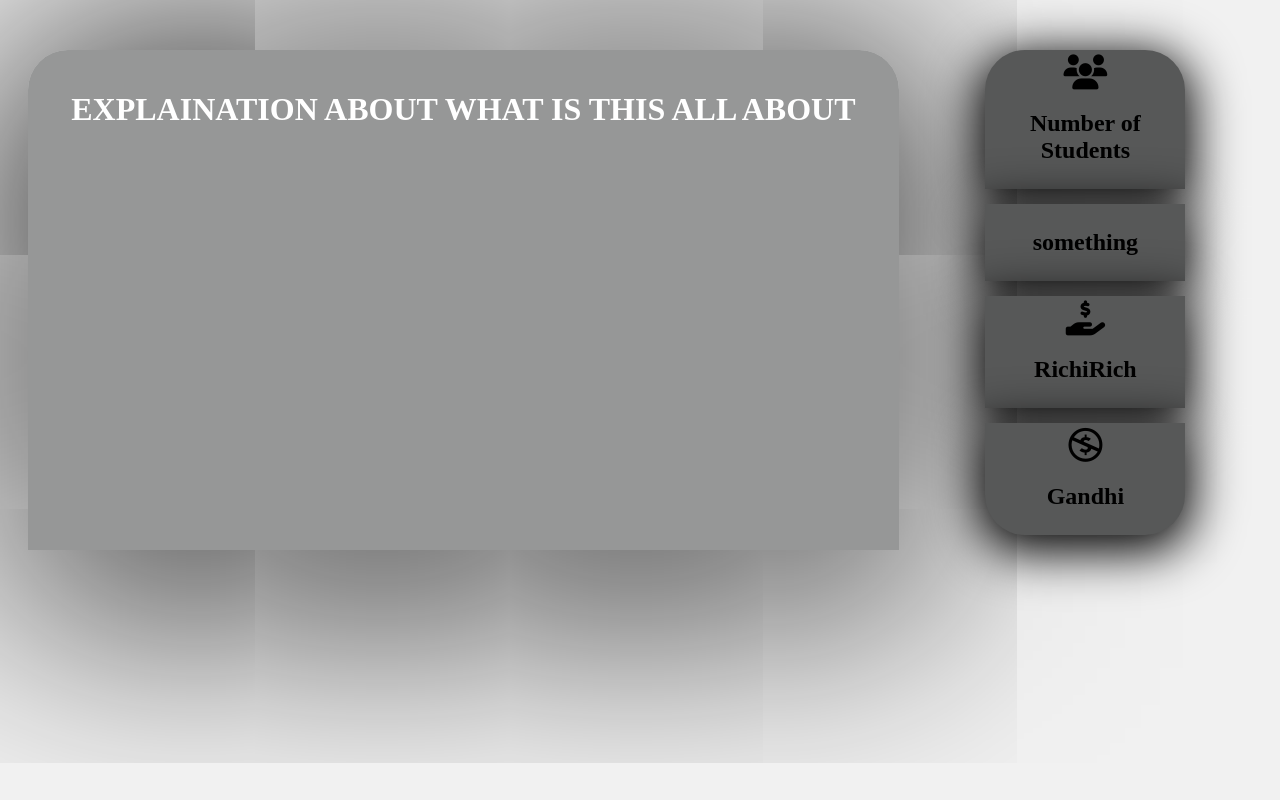
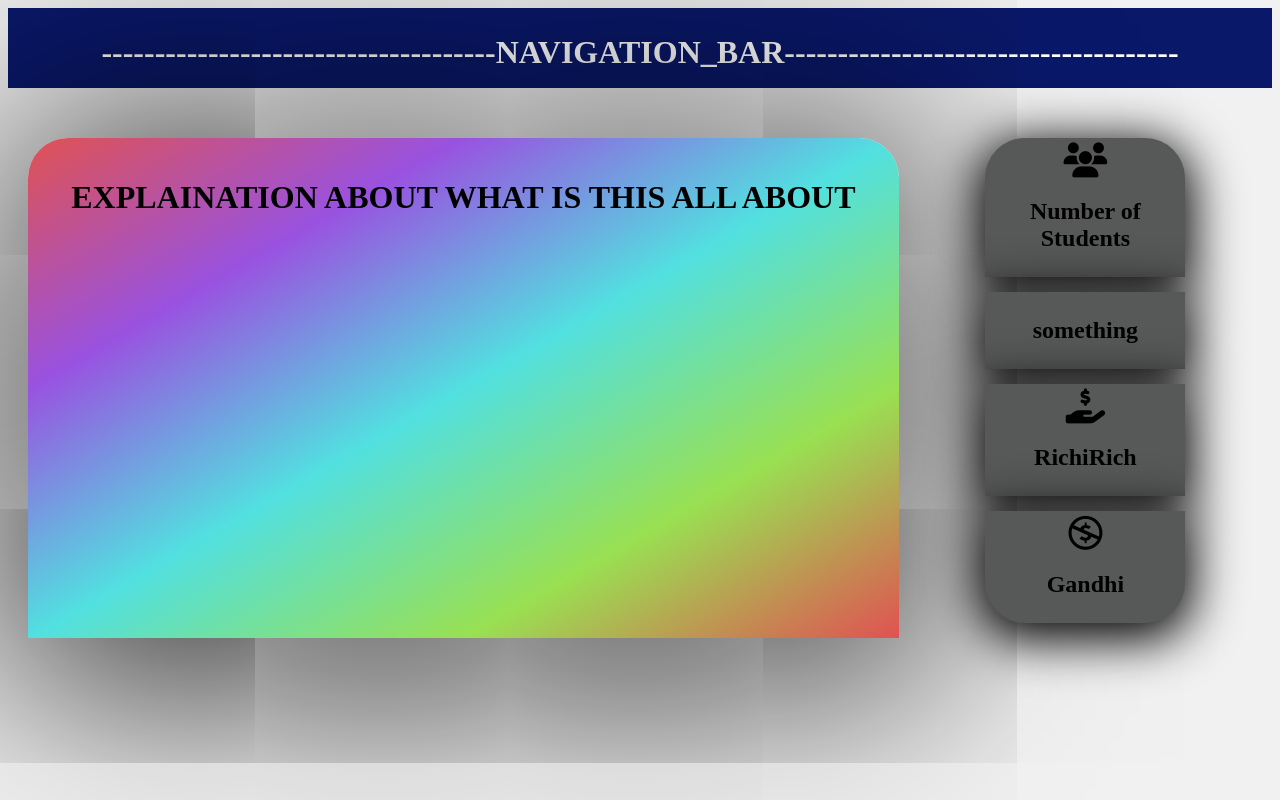
Before and after one commit to PaonaPh/lotogleam_fine_management, a plain HTML site: page feature/Dashboard/index.html in a window 1280 px wide. Drawn offline with Linux system fonts and the light colour scheme.

Commit message:
gradient updates

```diff
--- a/feature/Dashboard/assets/css/style.css
+++ b/feature/Dashboard/assets/css/style.css
@@ -4,6 +4,16 @@
 }
 body{
     background-color: rgb(241, 241, 241)
+}
+.main{
+    margin:0px;
+}
+.nav{
+    color:#fff;
+    background-color: rgb(10, 24, 105);
+    width:100%;
+    height:80px;
+    padding:5px;
 }
 .container{
     display:flex;
@@ -12,7 +22,7 @@ body{
     margin-left: 20px;
 }
 .container1{
-    color:#fff;
+    background: linear-gradient(330deg, #e05252 0%, #99e052 25%, #52e0e0 50%, #9952e0 75%, #e05252 100%);
     background-color: rgba(48, 49, 49, 0.472);
     /*margin-right: 50px;*/
     width:70%;
@@ -21,9 +31,6 @@ body{
     box-shadow: 0px 20px 970px 15px black;
     border-top-left-radius: 40px;
     border-top-right-radius: 40px;
-}
-.container1:hover{
-    background-color: rgba(73, 0, 102, 0.808);
 }
 .container2{
     display:block;
--- a/feature/Dashboard/index.html
+++ b/feature/Dashboard/index.html
@@ -7,6 +7,9 @@
     </head>
     <body>
         <div class="main">
+            <div class="nav">
+                <h1>-------------------------------------NAVIGATION_BAR-------------------------------------</h1>
+            </div>
             <div class="container">
                 <div class="container1">
                     <h1>EXPLAINATION ABOUT WHAT IS THIS ALL ABOUT</h1>
```
